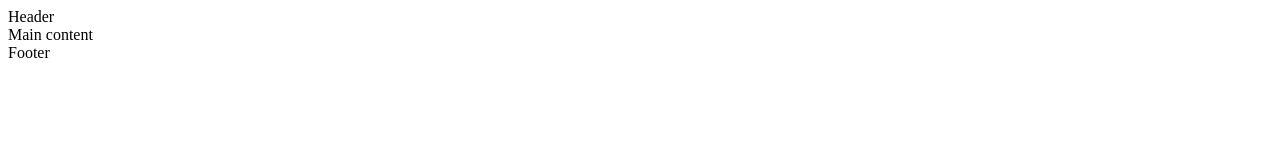
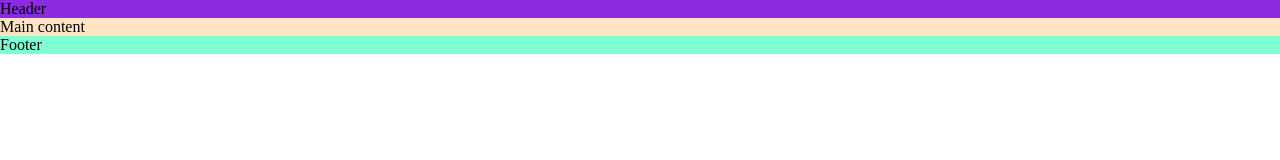
Before and after one commit to dmuresanu/Project-1, a plain HTML site: page index.html in a window 1280 px wide. Drawn offline with Linux system fonts and the light colour scheme.

Commit message:
Add stylesheet with starter styles

```diff
--- /dev/null
+++ b/assets/css/style.css
@@ -0,0 +1,21 @@
+/* Asterisk wildcard selector to override default syles added by the browser */
+* {
+    padding: 0;
+    margin: 0;
+    box-sizing: border-box;
+}
+
+/* Header */
+header {
+    background-color: blueviolet;
+}
+
+/* Main */
+main {
+    background-color: bisque;
+}
+
+/* Footer */
+footer {
+    background-color: aquamarine;
+}
--- a/index.html
+++ b/index.html
@@ -28,6 +28,8 @@
 <meta name="msapplication-TileColor" content="#ffffff">
 <meta name="msapplication-TileImage" content="/assets/favicon/ms-icon-144x144.png">
 <meta name="theme-color" content="#ffffff">
+<!-- Stylesheet -->
+<link rel="stylesheet" href="assets/css/style.css">
 </head>
 <body>
     <!-- Header -->
```
